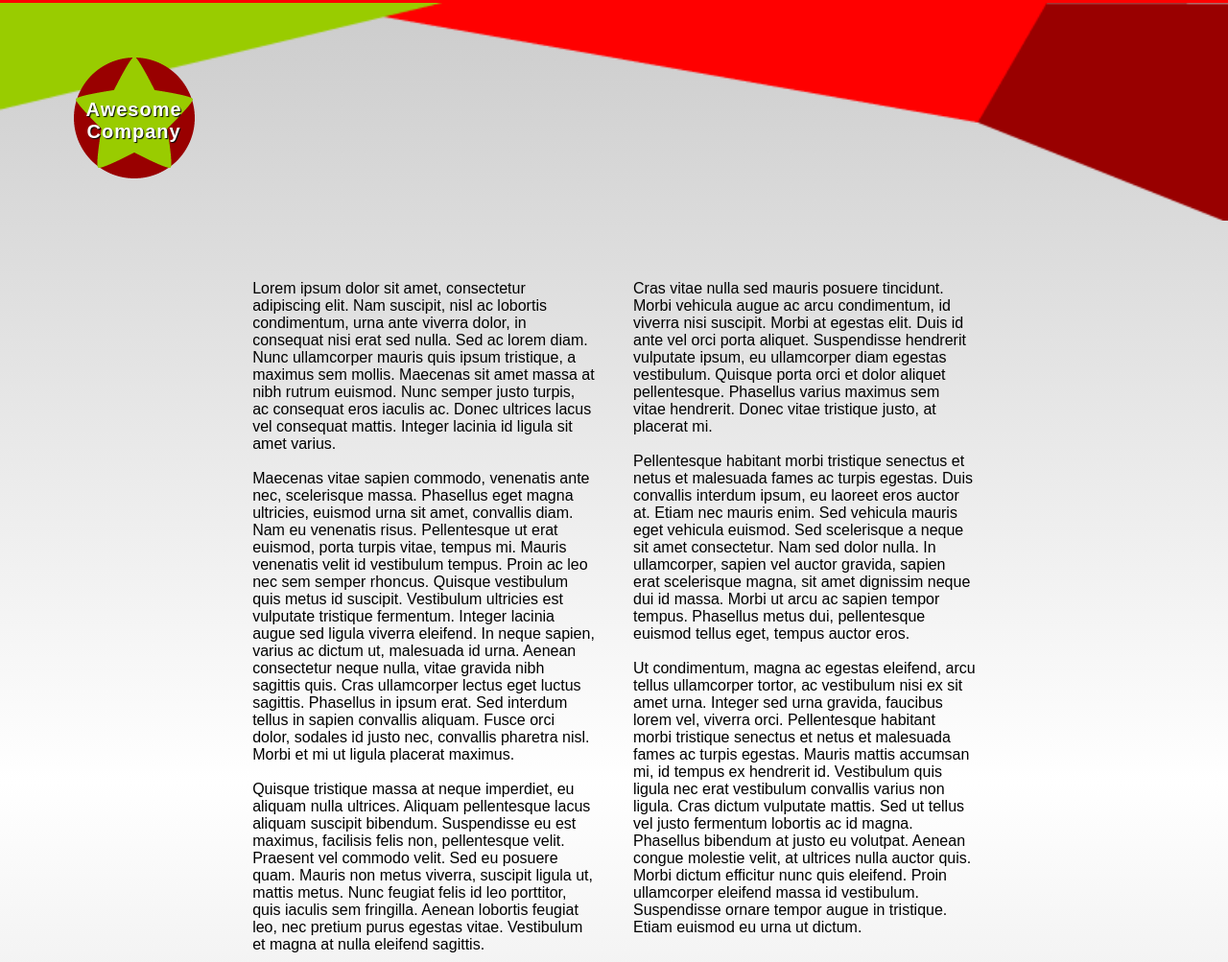
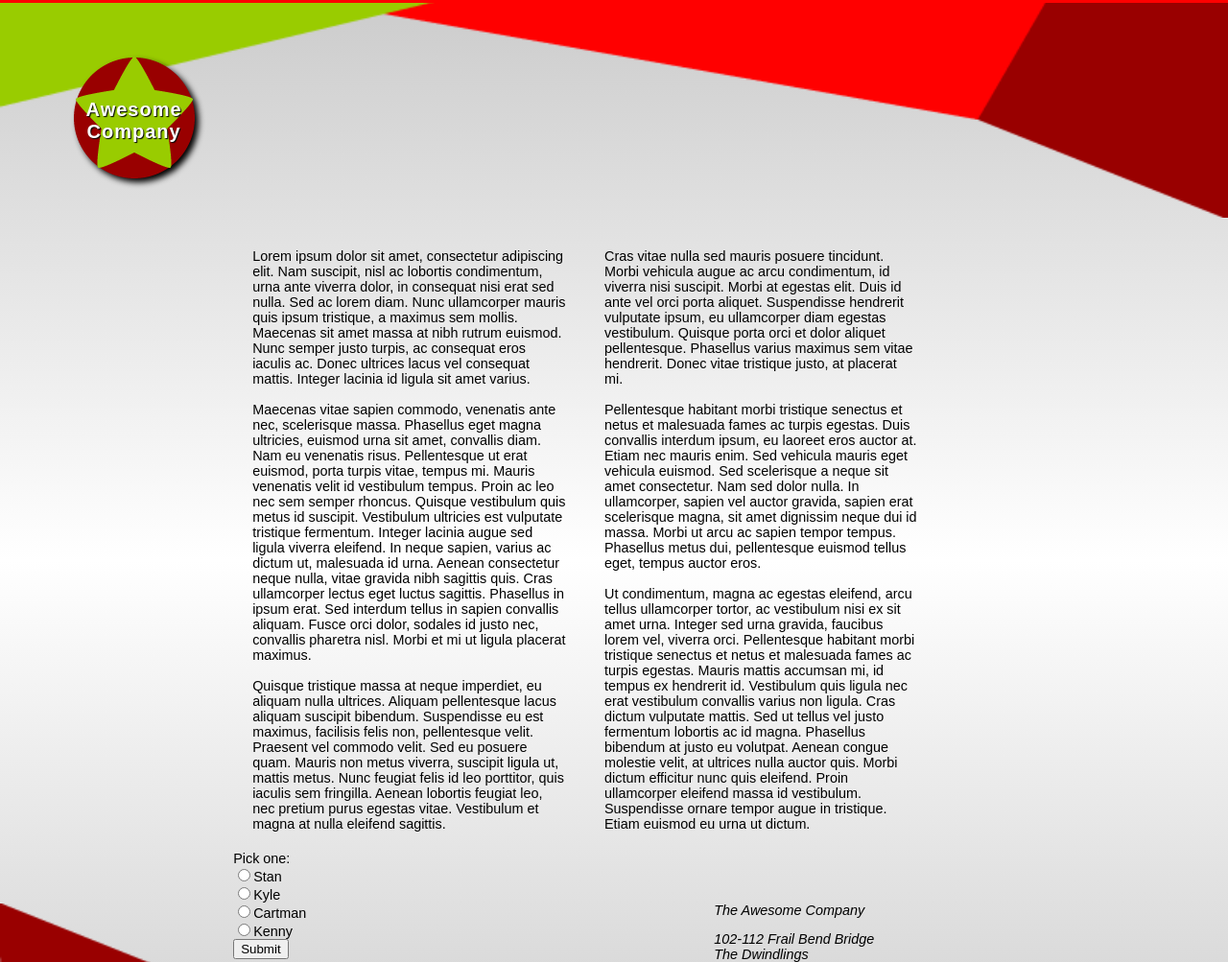
Before and after one commit to emilynewton/M6.2-Lab, a website: page index.html in a window 1280 px wide. Shown: the top 1003 px of the page at 96% size. Drawn offline with Linux system fonts and the light colour scheme.

Commit message:
finished javascript

```diff
--- a/css/style.css
+++ b/css/style.css
@@ -46,12 +46,24 @@ img {
 
 h1 {
   background-image: url('/img/logo.png');
-  /* filter: drop-shadow(4px 4px 3px black); */
+  filter: drop-shadow(4px 4px 3px black);
+
 }
 
 body {
+  margin: 0;
   background-color: white;
-  background-image: linear-gradient(#ccc, white, #ccc);
+
+  /* fallback for older browsers */
+  background-image: url('/img/top-image.png') no-repeat top center / contain;
+
+  background-image:
+  url('/img/top-image.png'),
+  url('/img/bottom-image.png'),
+  linear-gradient(#ccc, white, #ccc);
+  background-repeat: no-repeat, no-repeat, no-repeat;
+  background-position: top center, bottom center, center;
+  background-size: contain, contain, cover;
   border-style: solid;
   border-color: red;
   border-width: 3.7795275591px 0px;
@@ -68,3 +80,14 @@ body {
   display: table;
   clear: both;
 }
+
+article {
+  padding-top: 200px;
+  padding-bottom: 200px;
+  font-size: 90%;
+  padding-right: 60px;
+}
+
+address {
+  padding: 50px;
+}
--- a/index.html
+++ b/index.html
@@ -7,8 +7,6 @@
     <link rel="stylesheet" href="css/style.css">
   </head>
   <body>
-    <img src="img/top-image.png">
-
       <h1>Awesome<br>Company</h1>
       <article>
       <div class="row">
@@ -34,19 +32,34 @@
         </div>
       </div>
 
+      <script type="module">
+        import {alertFromRadio} from './js/main.js';
+        window.alertFromRadio = alertFromRadio;
+
+        document.addEventListener('DOMContentLoaded', () => {
+          const radioButtons = document.querySelectorAll('input[name="items"]');
+          radioButtons.forEach(radio => {
+            radio.addEventListener('change', () => {
+              const selectedValue = alertFromRadio(radioButtons);
+
+            });
+          });
+        });
+
+      </script>
       <form>
         Pick one:
+        <br>
+        <input type="radio" name="items" value="Stan">Stan
         <br>
         <input type="radio" name="items" value="Kyle">Kyle
         <br>
         <input type="radio" name="items" value="Cartman">Cartman
         <br>
-        <input type="radio" name="items" value="Stan">Stan
-        <br>
         <input type="radio" name="items" value="Kenny">Kenny
         <br>
-        <button onclick="helloWorld()" value="Submit">Submit</button>
       </form>
+      <button onclick="alert(alertFromRadio(document.querySelectorAll('input[name=\'items\']')))">Submit</button>
       <address>
         <p>The Awesome Company</p>
         <p>102-112 Frail Bend Bridge<br>
@@ -56,6 +69,5 @@
         UK</p>
       </address>
     </article>
-    <img src="img/bottom-image.png">
   </body>
 </html>
--- a/js/main.js
+++ b/js/main.js
@@ -9,11 +9,7 @@
 /**
  * This function alerts whatever value was selected from the radio checkbox.
  */
-  export function alertFromRadio() {
-    const selectedValue = document.querySelector('input[name="items"]:checked');
-    alert(selectedValue);
+  export function alertFromRadio(radioList) {
+    const selectedValue = Array.from(radioList).find(radio => radio.checked);
+    return selectedValue.value;
   }
-
-  export function helloWorld() {
-    alert('Hello World!');
-  }
```
